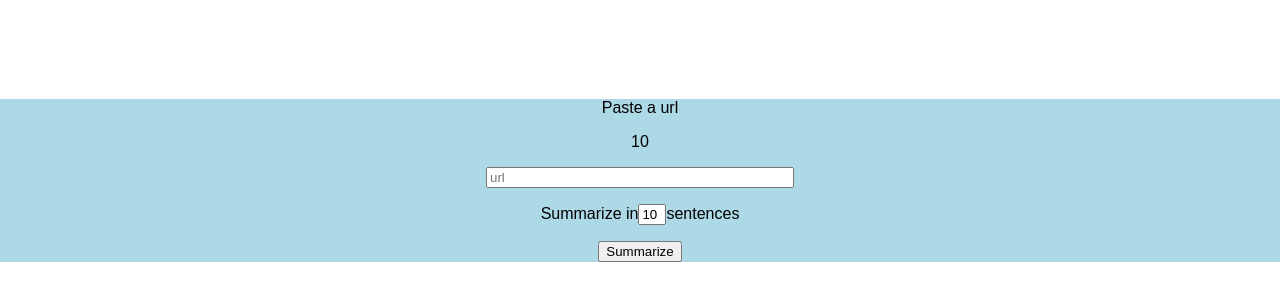
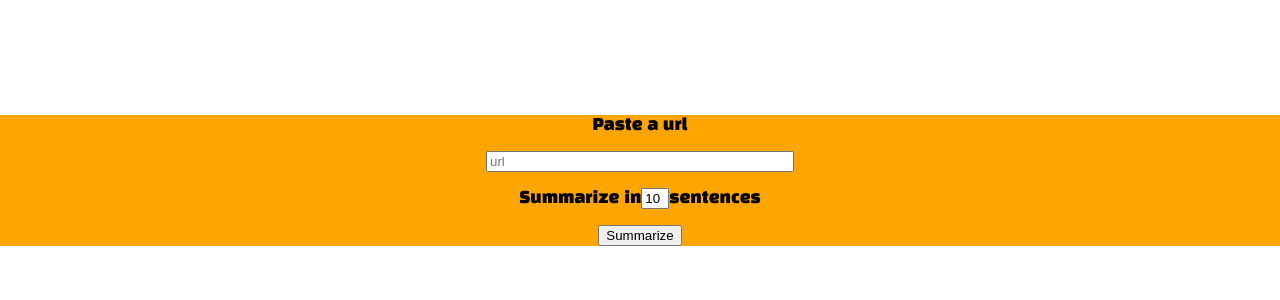
Before and after one commit to FelicianoAnthony/reactArticleSummarizer, a React (Create React App) app: page / in a window 1280 px wide. Shown: the part 220-520 px from the top of the page. Built offline with nearby package versions, Linux system fonts and the light colour scheme.

Commit message:
save progress

```diff
--- a/src/App.css
+++ b/src/App.css
@@ -1,4 +1,4 @@
 .App {
   text-align: center;
-  background-color: lightblue;
+  background-color: #ffa500;
 }
--- a/src/App.js
+++ b/src/App.js
@@ -8,10 +8,12 @@ import HomeComponent from './HomeComponent';
 class App extends Component {
   render() {
     return (
+    	<div id='outer-app'>
       <div className="App">
 
         <HomeComponent />
 
+      </div>
       </div>
     );
   }
--- a/src/HomeComponent.css
+++ b/src/HomeComponent.css
@@ -1,9 +1,12 @@
+@import url(https://fonts.googleapis.com/css?family=Black+Han+Sans);
+
 body, html {
     width: 100%;
     height: 100%;
     margin: 0;
     padding: 0;
     display:table;
+    font-family:'Black Han Sans';
 }
 body {
     display:table-cell;
--- a/src/HomeComponent.js
+++ b/src/HomeComponent.js
@@ -70,11 +70,11 @@ class Home extends Component {
 
   render() {
     return (
-      <div>
+      <div className='outer'>
 
         <form id="form_login">
           <p> Paste a url </p>
-          {this.state.sentenceCount}
+{/*           {this.state.sentenceCount} */}
             <p>
               <input value={this.state.urlToSummarize} onChange={this.updateUrlToSummarize} className= "mytext" type="text" id="server" placeholder="url" />
             </p> Summarize in
```
